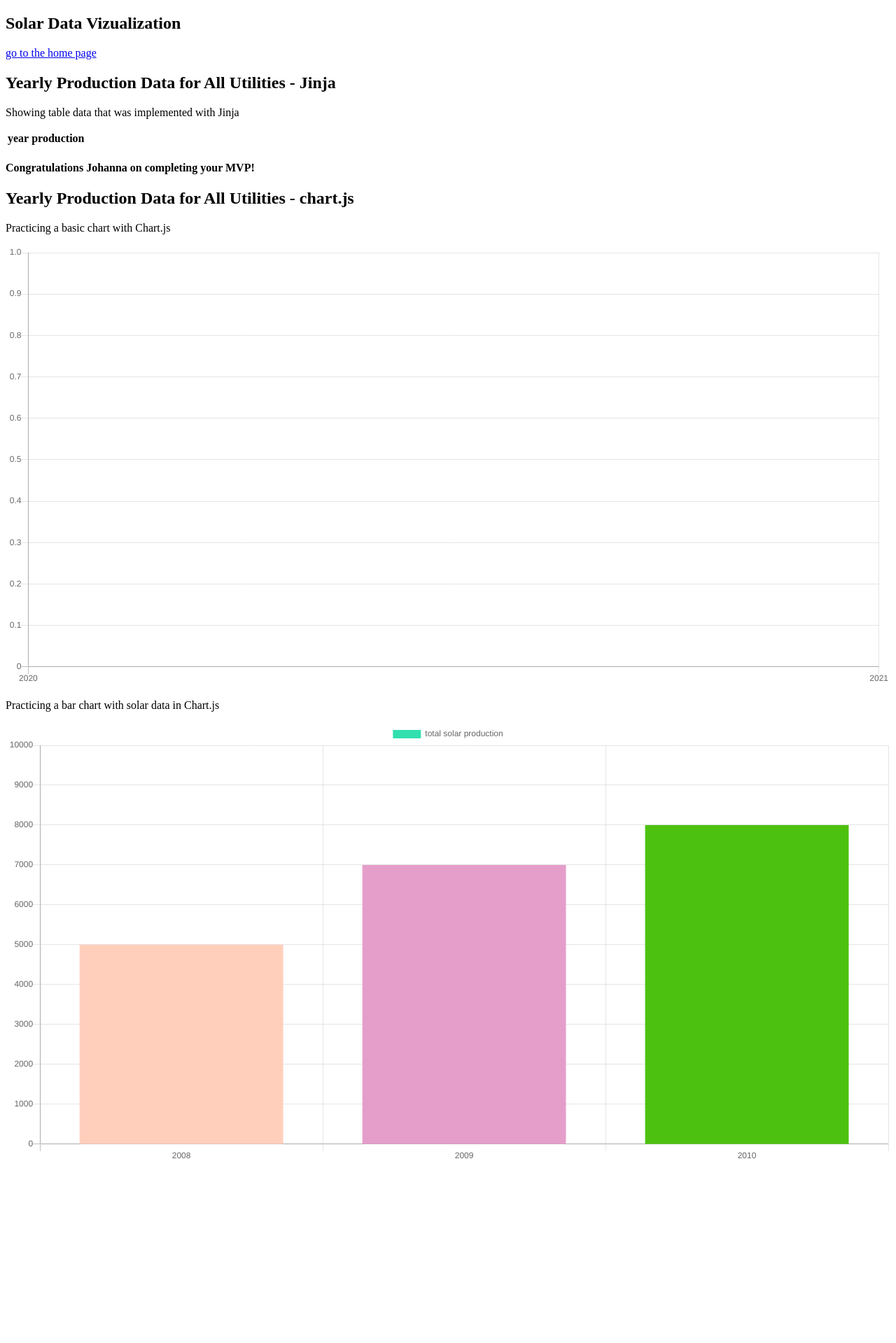
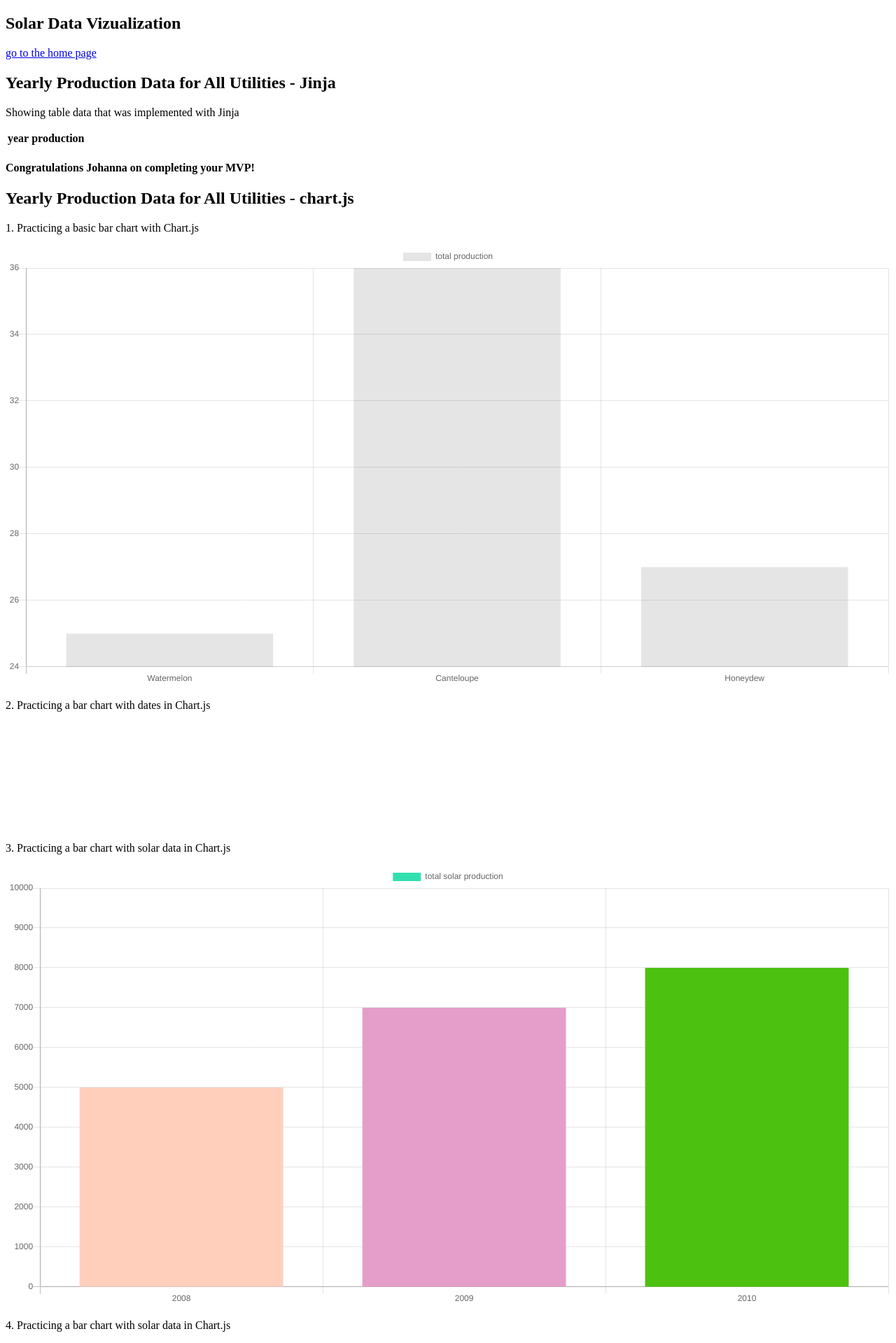
Before and after one commit to JKinsler/Solar_Viz, a Flask app: template templates/data_viz.html in a window 1280 px wide. Shown: the top 1919 px of the page at 70% size. Before the commit the page ends 1656 px from the top, so only its background shows below. Run offline with Flask 2, Linux system fonts and the light colour scheme; the template is opened without the code that fills it, so the values that code supplies are empty; a map, chart or similar area stays blank; some libraries are stand-ins or nearby versions.

Commit message:
updated query.py to have functions whose output is friendly with chartjs

```diff
--- a/server.py
+++ b/server.py
@@ -8,7 +8,8 @@ from flask_debugtoolbar import DebugToolbarExtension
 
 from model import (Company, Program, Production, Consumption, connect_to_db, db)
 
-from query import (get_production_by_year, format_production_for_list)
+from query import (get_production_by_year, format_production_for_table,
+                   format_production_for_chartjs)
 
 
 
@@ -36,7 +37,12 @@ def show_solar_details():
     """Show data vizualization details."""
 
     #get production data by year. This will be a dictionary.
-    production_by_year = format_production_for_list()
+    production_by_year = format_production_for_table()
+
+    #get production data by year.
+    # 'datasets' should be a list of dictionaries
+    # 'labels' should be a list
+    datasets, labels = format_production_for_chartjs()
 
     return render_template("data_viz.html", production_by_year = production_by_year)
 
--- a/static/js/basic_bar_chart.js
+++ b/static/js/basic_bar_chart.js
@@ -1,7 +1,7 @@
 "use strict";
 
-const barChart = new Chart(
-  $('#bar-chart'),
+const basicBarChart = new Chart(
+  $('#basic-bar-chart'),
   {
     type: 'bar',
     data: {
--- a/templates/data_viz.html
+++ b/templates/data_viz.html
@@ -51,22 +51,31 @@
 <h2>Yearly Production Data for All Utilities - chart.js</h2>
 
 <div id="site content">
-  <p>Practicing a basic chart with Chart.js</p>
-  <canvas id="bar-chart"></canvas>
+  <p>1. Practicing a basic bar chart with Chart.js</p>
+  <canvas id="basic-bar-chart"></canvas>
 
-  <p>Practicing a bar chart with solar data in Chart.js</p>
-  <canvas id="bar-solar"></canvas>
+  <p>2. Practicing a bar chart with dates in Chart.js</p>
+  <canvas id="bar-chart2"></canvas>
+
+  <p>3. Practicing a bar chart with solar data in Chart.js</p>
+  <canvas id="bar-chart3"></canvas>
+
+  <p>4. Practicing a bar chart with solar data in Chart.js</p>
+  <canvas id="bar-chart4"></canvas>
 </div>
 
 {% endblock %}
 
 
 {% block js %}
-<!-- <script src="/static/js//basic_bar_chart.js"></script> -->
+<script src="/static/js/basic_bar_chart.js"></script>
+<script src="/static/js/bar-chart-two.js"></script>
+<!-- <script src="/static/js/bar_chart-three.js"></script> -->
+<script src="/static/js//bar_chart4.js"></script>
 
 <script>
-  const barSolarChart = new Chart(
-  $('#bar-solar'),
+const barChart3 = new Chart(
+  $('#bar-chart3'),
   {
     type: 'bar',
     data: {
@@ -110,52 +119,9 @@
     }
   }
 );
-
 </script>
-
-<script>
-  const timeFormat = 'YYYY';
-
-  const solarBarChart = new Chart(
-    $('#bar-chart'),
-    {
-      type: 'bar',
-      data: [{x:'2016-12-25', y:20},
-            {x:'2017-12-25', y:20},
-            {x:'2018-12-25', y:20},
-            {x:'2019-12-25', y:20}],
-      options: {
-        scales: {
-          xAxes: [{
-            type: 'time',
-            time: {
-              unit: 'year'
-
-            }
-          }]
-        },
-        // tooltips: {
-        //   callbacks: {
-        //     title: (tooltipItem) => {
-        //       return moment(tooltipItem.label).format('YYYY')
-        //     }
-        //   }
-        // }
-      }
-    }
-  );
-</script>
-
 
 {% endblock %}
 
 <!-- check out this example in the documentation
 https://www.chartjs.org/docs/latest/axes/cartesian/time.html#time-cartesian-axis -->
-
-<!-- Things I investigated:
-time scale: "time.format" is deprecated. Please use "time.parser" instead
-_deprecated @ Chart.js:2416
-
-time: {displayFormats: timeFormat}
-gave a
--->
```
Also changed, not shown: query.py (+10 -7 lines), unused/scripts_notes.txt (+0 -32 lines).
